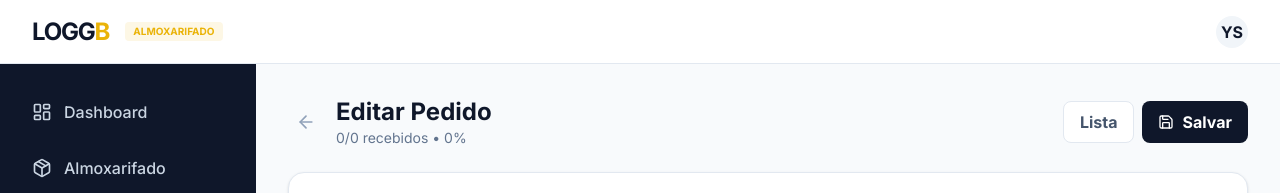
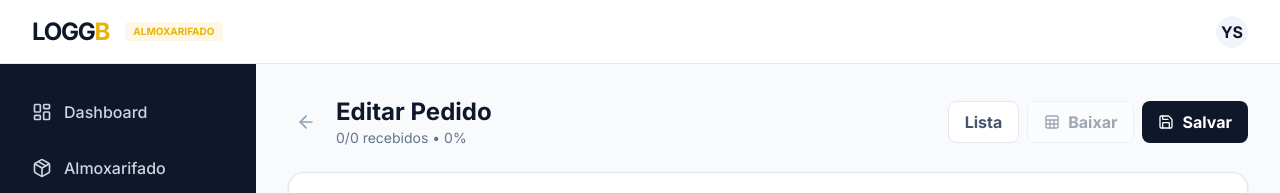
Before and after one commit to playnelson/loggb, a Next.js app: page /orders/1 in a window 1280 px wide. Shown: the top 193 px of the page. Built offline with nearby package versions, Linux system fonts and the light colour scheme; no server answers; the database is empty.

Commit message:
feat(orders): baixar planilha por pedido
Adiciona botão de download .xlsx na tela do pedido para exportar somente o pedido atual.

Made-with: Cursor

```diff
--- a/src/app/orders/[id]/page.tsx
+++ b/src/app/orders/[id]/page.tsx
@@ -6,9 +6,10 @@ import { Suspense, useEffect, useMemo, useState } from 'react';
 import Link from 'next/link';
 import { useParams, useRouter } from 'next/navigation';
 import { supabase } from '@/lib/supabase';
-import { ArrowLeft, Loader2, Plus, Trash2, Wand2, Link as LinkIcon, Save } from 'lucide-react';
+import { ArrowLeft, Loader2, Plus, Trash2, Wand2, Link as LinkIcon, Save, Sheet } from 'lucide-react';
 import type { EmployeeLite, PurchaseOrderItemRow, PurchaseOrderRow, PurchaseStage } from '@/lib/purchaseOrders';
 import { PURCHASE_STAGES, clampNumber, isPurchaseStage } from '@/lib/purchaseOrders';
+import { downloadOrdersSpreadsheet } from '@/lib/ordersExport';
 
 function OrderDetailContent() {
   const params = useParams<{ id: string }>();
@@ -21,6 +22,7 @@ function OrderDetailContent() {
 
   const [items, setItems] = useState<PurchaseOrderItemRow[]>([]);
   const [employees, setEmployees] = useState<EmployeeLite[]>([]);
+  const [order, setOrder] = useState<PurchaseOrderRow | null>(null);
 
   const [orderStage, setOrderStage] = useState<PurchaseStage>('Rascunho');
   const [requesterId, setRequesterId] = useState<string>('');
@@ -94,6 +96,7 @@ function OrderDetailContent() {
     });
     setEmployees(empList);
     setItems(itemList);
+    setOrder(row);
     setOrderStage(row.stage);
     setRequesterId(row.requester_employee_id);
     setNotes(row.notes || '');
@@ -236,6 +239,24 @@ function OrderDetailContent() {
             className="px-4 py-2 bg-white border border-slate-200 rounded-lg font-bold text-slate-600 hover:bg-slate-50"
           >
             Lista
+          </button>
+          <button
+            type="button"
+            onClick={() => {
+              if (!order) return;
+              downloadOrdersSpreadsheet({
+                orders: [order],
+                items,
+                employees,
+                title: `Pedido ${order.id}`,
+              });
+            }}
+            disabled={loading || !order}
+            className="px-4 py-2 bg-white border border-slate-200 rounded-lg font-bold text-slate-600 hover:bg-slate-50 disabled:opacity-50 flex items-center gap-2"
+            title="Baixar este pedido em planilha (.xlsx)"
+          >
+            <Sheet size={16} />
+            Baixar
           </button>
           <button
             type="button"
```
